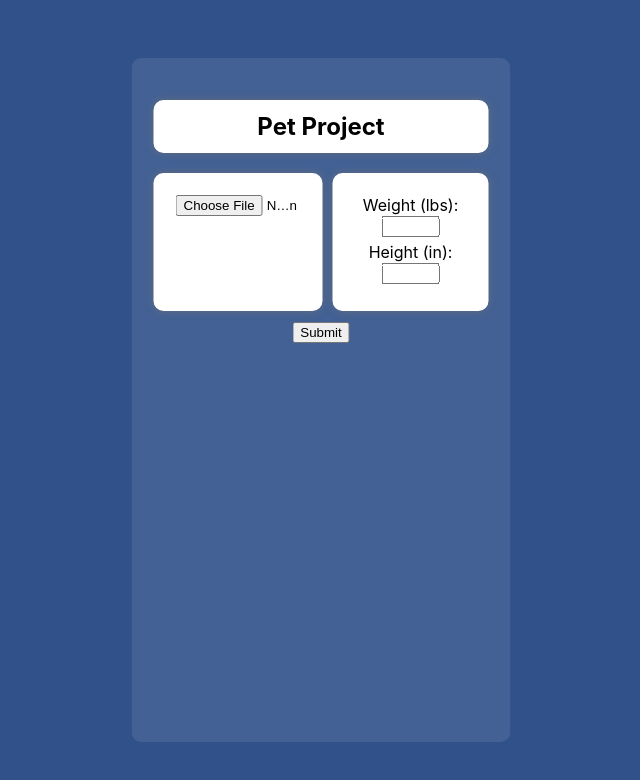
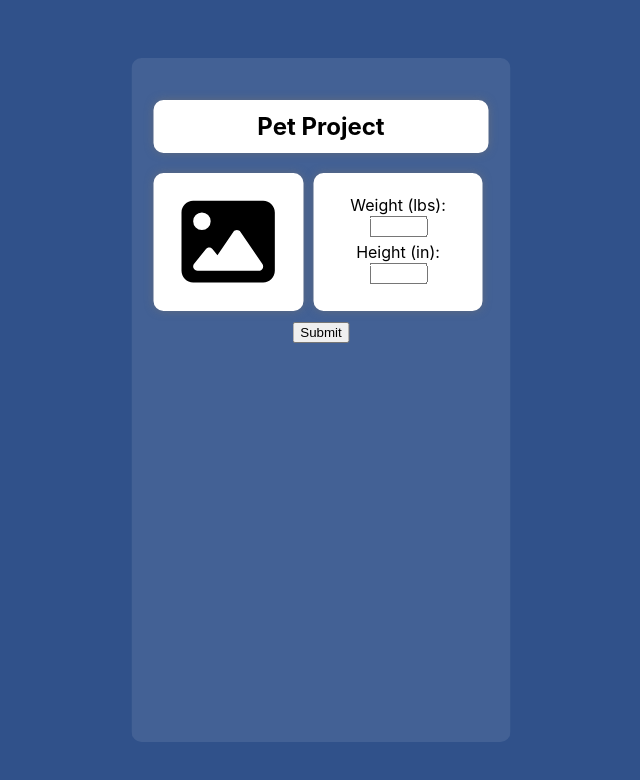
Before and after one commit to Oscar6/genai-petdnai, a React (Create React App) app: page / in a window 1280 px wide. Shown: the top 780 px of the page, without its empty margins (319-959 px from the left). Built offline with nearby package versions, Linux system fonts and the light colour scheme; the HTML template or start-up script is replaced by a standard one.

Commit message:
styling for image upload

```diff
--- a/package.json
+++ b/package.json
@@ -3,6 +3,12 @@
   "version": "0.1.0",
   "private": true,
   "dependencies": {
+    "@fortawesome/fontawesome-free": "^6.5.1",
+    "@fortawesome/fontawesome-svg-core": "^6.5.1",
+    "@fortawesome/free-brands-svg-icons": "^6.5.1",
+    "@fortawesome/free-regular-svg-icons": "^6.5.1",
+    "@fortawesome/free-solid-svg-icons": "^6.5.1",
+    "@fortawesome/react-fontawesome": "^0.2.0",
     "@google/generative-ai": "^0.2.1",
     "@testing-library/jest-dom": "^5.17.0",
     "@testing-library/react": "^13.4.0",
--- a/src/App.css
+++ b/src/App.css
@@ -44,15 +44,22 @@ body {
 
 .imgUpload {
   display: flex;
+  justify-content: center;
+  align-items: center;
   border: 2px solid;
   background-color: white;
   padding: 20px;
-  width: 125px;
+  width: 150px;
   border-color: white;
   border-radius: 10px;
   box-shadow: 0px 0px 9px rgba(114, 114, 114, 0.666);
   margin-bottom: 10px;
   margin-right: 10px;
+  cursor: pointer;
+}
+
+.imgUpload:focus {
+  outline: none;
 }
 
 .imageArea {
--- a/src/App.js
+++ b/src/App.js
@@ -1,5 +1,8 @@
 import React, { useState } from 'react';
 import { GoogleGenerativeAI } from '@google/generative-ai';
+import { FontAwesomeIcon } from '@fortawesome/react-fontawesome';
+import { faImage } from '@fortawesome/free-solid-svg-icons';
+
 import './App.css';
 
 const App = () => {
@@ -78,7 +81,10 @@ const App = () => {
       <h2 className='resultHeader'>Pet Project</h2>
       {!isSubmitting && (
         <div className='assets'>
-          <input className='imgUpload' type="file" accept="image/*" onChange={handleImageUpload} />
+          <button className='imgUpload' onClick={() => document.getElementById('fileInput').click()}>
+            <FontAwesomeIcon icon={faImage} size='7x' />
+          </button>
+          <input id="fileInput" type="file" accept="image/*" style={{ display: 'none' }} onChange={handleImageUpload} />
           <div className='sizeInputs'>
             <label>
               Weight (lbs):
```
Also changed, not shown: 1 other file (tests, documents, lock files or other folders).
